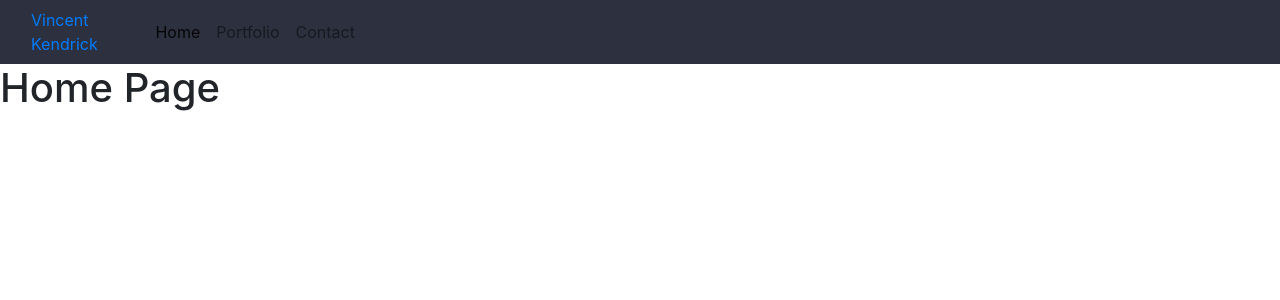
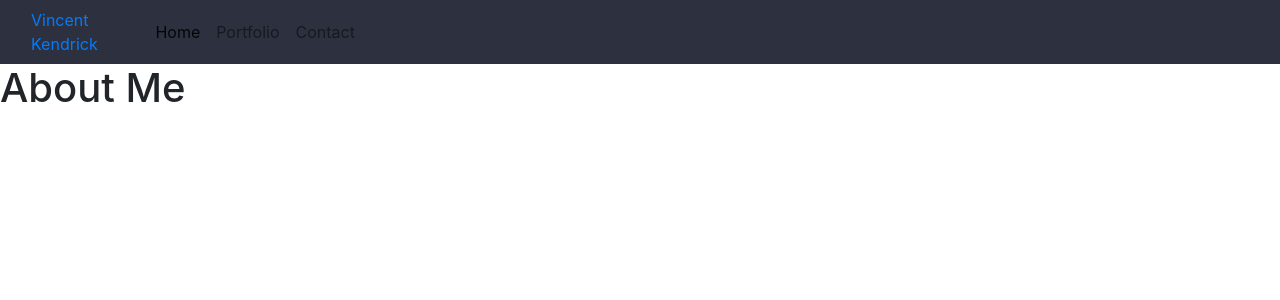
Before and after one commit to dagreatcode/mern-portfolio, a React (Create React App) app in the folder client/: page / in a window 1280 px wide. Shown: the top 300 px of the page. Built offline with nearby package versions, Linux system fonts and the light colour scheme; no server answers.

Commit message:
added started on the home page and done with the portfolio page for now.

```diff
--- a/client/src/containers/Home/Home.jsx
+++ b/client/src/containers/Home/Home.jsx
@@ -3,11 +3,29 @@ import React, { Component } from "react";
 
 class Home extends Component {
   render() {
-    return (
-     <div>
-        <h1>Home Page</h1>
-     </div>
-    );
+    return <>
+    <h1>About Me</h1>
+      {/* <div className="card mb-3" style="max-width: 540px;">
+        <div className="row g-0">
+          <div className="col-md-4">
+            <img src="./favicon.ico" alt="Vincent Kendrick" />
+          </div>
+          <div className="col-md-8">
+            <div className="card-body">
+              <h5 className="card-title">Card title</h5>
+              <p className="card-text">
+                This is a wider card with supporting text below as a natural
+                lead-in to additional content. This content is a little bit
+                longer.
+              </p>
+              <p className="card-text">
+                <small className="text-muted">Last updated 3 mins ago</small>
+              </p>
+            </div>
+          </div>
+        </div>
+      </div> */}
+    </>;
   }
 }
 
--- a/client/src/containers/Portfolio/Portfolio.jsx
+++ b/client/src/containers/Portfolio/Portfolio.jsx
@@ -5,7 +5,7 @@ import p3 from "./img/p3.png";
 import p4 from "./img/p4.png";
 import p5 from "./img/p5.png";
 import p6 from "./img/p6.png";
-import { Link } from "react-router-dom";
+// import { Link } from "react-router-dom";
 
 class Portfolio extends Component {
   render() {
```
Also changed, not shown: 1 other file (tests, documents, lock files or other folders).
